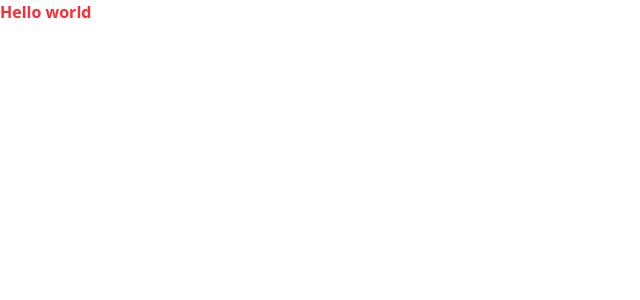
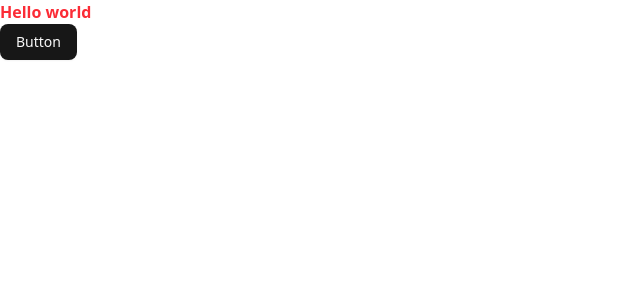
Before and after one commit to amanzecodes/spotify, a React (Vite) app in the folder frontend/: page / in a window 1280 px wide. Shown: the top 300 px of the page, without its empty margins (0-640 px from the left). Built offline with nearby package versions, Linux system fonts and the light colour scheme.

Commit message:
added clerk dependency to the project

```diff
--- a/frontend/package.json
+++ b/frontend/package.json
@@ -10,6 +10,7 @@
     "preview": "vite preview"
   },
   "dependencies": {
+    "@clerk/clerk-react": "^5.24.1",
     "@radix-ui/react-slot": "^1.1.2",
     "@tailwindcss/vite": "^4.0.9",
     "class-variance-authority": "^0.7.1",
--- a/frontend/src/App.tsx
+++ b/frontend/src/App.tsx
@@ -1,7 +1,10 @@
+import { Button } from "./components/ui/button"
+
 function App() {
   return (
     <>
       <h1 className="text-red-500 font-bold">Hello world</h1>
+      <Button>Button</Button>
     </>
   )
 }
```
Also changed, not shown: 1 other file (tests, documents, lock files or other folders).
